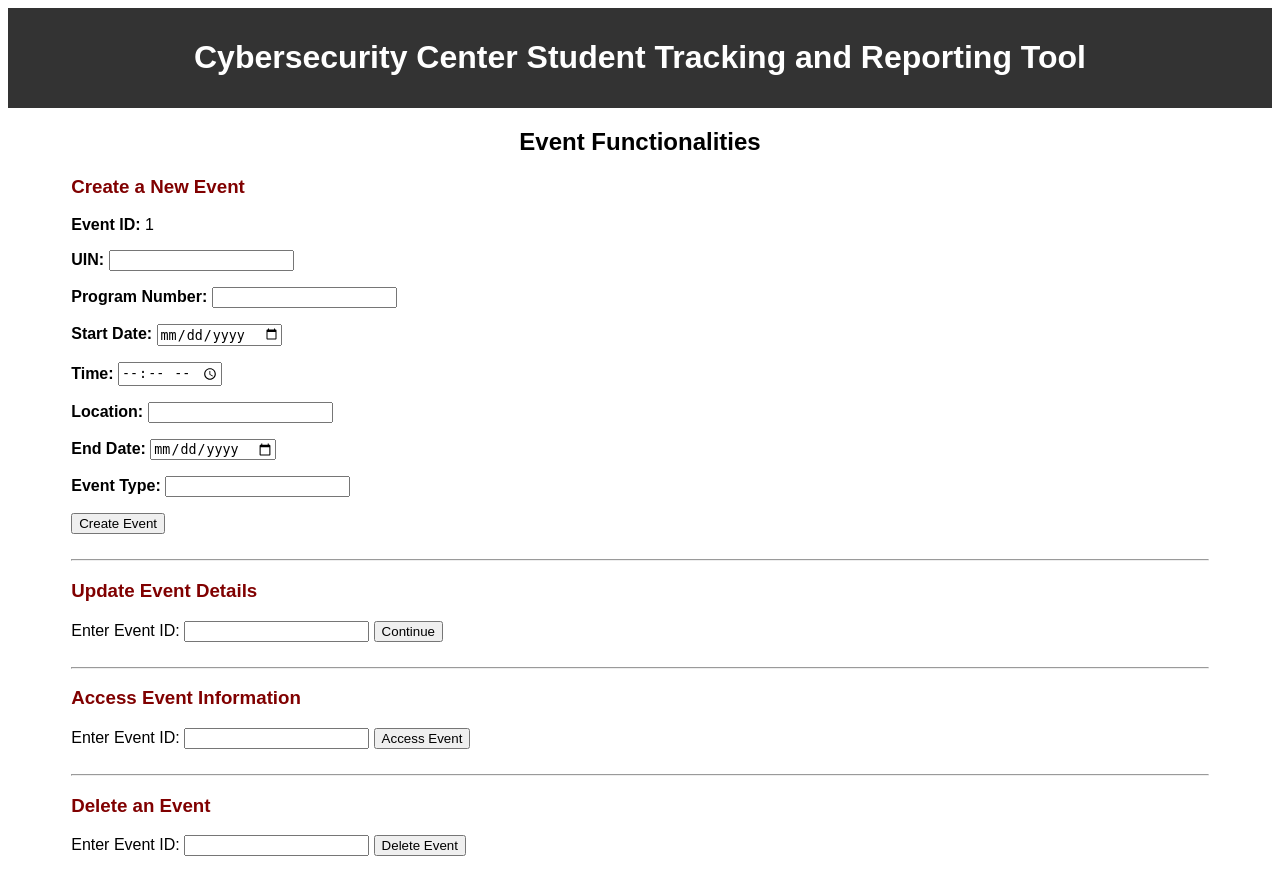
After one commit to kylediano20/csce-310-group-15, a PHP site: page /AdminEventManagement.php in a window 1280 px wide. The commit adds this page. Run offline with PHP 8.4, Linux system fonts and the light colour scheme; data that the repository does not hold is empty.

Commit message:
Finished base functionality of Event Management

```diff
--- /dev/null
+++ b/AdminEventManagement.php
@@ -0,0 +1,255 @@
+<!--This was coded by: Jaden Reyes-->
+<?php
+// Database connection details
+$host = "localhost";
+$dbUsername = "root";
+$dbPassword = "jtsr101";
+$dbname = "310_db";
+// Create connection
+$conn = new mysqli($host, $dbUsername, $dbPassword, $dbname);
+// Check connection
+if ($conn->connect_error) {
+    die("Connection failed: " . $conn->connect_error);
+}
+// Get the maximum Event_ID from the database
+$result = $conn->query("SELECT MAX(Event_ID) AS maxEventID FROM events");
+$row = $result->fetch_assoc();
+$nextEventID = $row['maxEventID'] + 1;
+$conn->close();
+?>
+
+<!DOCTYPE html>
+<html lang="en">
+<head>
+    <meta charset="UTF-8">
+    <meta name="viewport" content="width=device-width, initial-scale=1.0">
+    <title>Admin and Student Dashboard</title>
+    <link rel="stylesheet" href="styles.css">
+</head>
+<body>
+    <header>
+        <h1>Cybersecurity Center Student Tracking and Reporting Tool</h1>
+    </header>
+    <nav id="dashboardPage" style="display: none;">
+        <a href="#" onclick="showSection('admin')">Admin Dashboard</a>
+        <a href="#" onclick="showSection('student')">Student Dashboard</a>
+    </nav>
+
+    <!-- Event Admin Functionalities -->
+    <div class="container" class="functionality">
+        <div id="admin">
+            <h2 style="text-align: center;">Event Functionalities</h2>
+            <!-- Create Event Form -->
+            <div>
+                <h3 style="color: maroon;">Create a New Event</h3>
+                <form id="createEventForm" action="createEvent.php" method="POST">
+                    <p>
+                        <strong>Event ID:</strong>
+                        <span id="eventIDNumber"><?php echo $nextEventID; ?></span>
+                    </p>
+                    <p>
+                        <strong>UIN:</strong>
+                        <input type="number" id="uin" name="uin" required>
+                    </p>
+                    <p>
+                        <strong>Program Number:</strong>
+                        <input type="number" id="programNum" name="programNum" required>
+                    </p>
+                    <p>
+                        <strong>Start Date:</strong>
+                        <input type="date" id="startDate" name="startDate" required>
+                    </p>
+                    <p>
+                        <strong>Time:</strong>
+                        <input type="time" id="time" name="time" required>
+                    </p>
+                    <p>
+                        <strong>Location:</strong>
+                        <input type="text" id="location" name="location" required>
+                    </p>
+                    <p>
+                        <strong>End Date:</strong>
+                        <input type="date" id="endDate" name="endDate" required>
+                    </p>
+                    <p>
+                        <strong>Event Type:</strong>
+                        <input type="text" id="eventType" name="eventType" required>
+                    </p>
+                    <div>
+                        <button type="submit">Create Event</button>
+                    </div>
+                </form>
+            </div>
+
+            <hr style = "margin-top: 25px;">
+
+            <!-- Edit Event Details Form -->
+            <div>
+                <h3>Update Event Details</h3>
+                <form id="editEventForm">
+                    <label for="editEventID">Enter Event ID:</label>
+                    <input type="text" id="editEventID" name="editEventID" required>
+                    <button type="button" onclick="handleEditAccessButton()">Continue</button>
+                </form>
+                <div id="editEventDetails" style="display: none;">
+                    <p>
+                        <strong>Start Date:</strong>
+                        <input type="date" id="updateStartDate" name="updateStartDate" placeholder="Start Date">
+                    </p>
+                    <p>
+                        <strong>Time:</strong>
+                        <input type="time" id="updateTime" name="updateTime" placeholder="Time">
+                    </p>
+                        <strong>Location:</strong>
+                        <input type="text" id="updateLocation" name="updateLocation" placeholder="Location">
+                    </p>
+                    <p>
+                        <strong>End Date:</strong>
+                        <input type="date" id="updateEndDate" name="updateEndDate" placeholder="End Date">
+                    </p>
+                    <p>
+                        <strong>Event Type:</strong>
+                        <input type="text" id="updateEventType" name="updateEventType" placeholder="Event Type">
+                    </p>
+                    <button type="submit" onclick="handleUpdateEventDetails()">Update Event Details</button>
+                </div>
+            </div>
+
+            <hr style = "margin-top: 25px;">
+
+            <!-- Access Event Information -->
+            <div>
+                <h3 style="color: maroon;">Access Event Information</h3>
+                <!-- Form to enter Event ID -->
+                <form id="accessEventForm">
+                    <label for="accessEventID">Enter Event ID:</label>
+                    <input type="text" id="accessEventID" name="accessEventID" required>
+                    <button type="button" onclick="handleAccessEvent()">Access Event</button>
+                </form>
+                <!-- Display Event Information, should only show up after Access Event is entered -->
+                <div id="eventDetails" style="display: none;">
+                    <p><strong>Event ID:</strong> <span id="eventID"></span></p>
+                    <p><strong>UIN:</strong> <span id="eventUIN"></span></p>
+                    <p><strong>Program Number:</strong> <span id="eventProgramNum"></span></p>
+                    <p><strong>Start Date:</strong> <span id="eventStartDate"></span></p>
+                    <p><strong>Time:</strong> <span id="eventTime"></span></p>
+                    <p><strong>Location:</strong> <span id="eventLocation"></span></p>
+                    <p><strong>End Date:</strong> <span id="eventEndDate"></span></p>
+                    <p><strong>Event Type:</strong> <span id="eventEventType"></span></p>
+                </div>
+            </div>
+
+            <hr style = "margin-top: 25px;">
+
+            <!-- Delete Event -->
+            <div>
+                <h3 style="color: maroon;">Delete an Event</h3>
+                <form id="deleteEventForm" method="post" action="deleteEvent.php">
+                    <label for="deleteEventID">Enter Event ID:</label>
+                    <input type="text" id="deleteEventID" name="deleteEventID" required>
+                    <button type="submit">Delete Event</button>
+                </form>
+            </div>
+
+        </div>
+    </div>
+    <script>
+
+        /* Function to access the Event information and autopopulate the form */
+        function handleEditAccessButton() {
+            var eventID = document.getElementById("editEventID").value;
+
+            // Fetch existing data based on the provided Event ID
+            fetch("accessEvent.php", {
+                method: "POST",
+                body: new URLSearchParams({ accessEventID: eventID }),
+                headers: {
+                    "Content-Type": "application/x-www-form-urlencoded",
+                },
+            })
+            .then(response => response.json())
+            .then(data => {
+                // Check if the response contains an error message
+                if (data.error) {
+                    console.error("Error fetching event details:", data.error);
+                } else {
+                    // Populate the form fields with existing data
+                    document.getElementById('updateStartDate').value = data.Start_Date;
+                    document.getElementById('updateTime').value = data.Time;
+                    document.getElementById('updateLocation').value = data.Location;
+                    document.getElementById('updateEndDate').value = data.End_Date;
+                    document.getElementById('updateEventType').value = data.Event_Type;
+
+                    // Show the event details div
+                    document.getElementById('editEventDetails').style.display = 'block';
+                }
+            })
+            .catch(error => {
+                console.error("Error fetching event details:", error);
+            });
+        }
+        /* Function to update the Event details in the database */
+        function handleUpdateEventDetails() {
+            // Retrieve the form values
+            var eventID = document.getElementById('editEventID').value;
+            var startDate = document.getElementById('updateStartDate').value;
+            var time = document.getElementById('updateTime').value;
+            var location = document.getElementById('updateLocation').value;
+            var endDate = document.getElementById('updateEndDate').value;
+            var eventType = document.getElementById('updateEventType').value;
+
+            // Update the database with new values
+            fetch("editEvent.php", {
+                method: "POST",
+                body: new URLSearchParams({
+                    editEventID: eventID,
+                    updateStartDate: startDate,
+                    updateTime: time,
+                    updateLocation: location,
+                    updateEndDate: endDate,
+                    updateEventType: eventType,
+                }),
+                headers: {
+                    "Content-Type": "application/x-www-form-urlencoded",
+                },
+            })
+            .then(response => response.json())
+            .then(result => {
+                console.log(result);
+                // Optionally, you can display a success message or perform other actions
+            })
+            .catch(error => {
+                console.error("Error updating event details:", error);
+            });
+        }
+        /* Function to access the Event information */
+        function handleAccessEvent() {
+            var eventID = document.getElementById("accessEventID").value;
+            fetch("accessEvent.php", {
+                method: "POST",
+                body: new URLSearchParams({ accessEventID: eventID }),
+                headers: {
+                    "Content-Type": "application/x-www-form-urlencoded",
+                },
+            })
+            .then(response => response.json())
+            .then(data => {
+                document.getElementById('eventID').innerText = data.Event_ID;
+                document.getElementById('eventUIN').innerText = data.UIN;
+                document.getElementById('eventProgramNum').innerText = data.Program_Num;
+                document.getElementById('eventStartDate').innerText = data.Start_Date;
+                document.getElementById('eventTime').innerText = data.Time;
+                document.getElementById('eventLocation').innerText = data.Location;
+                document.getElementById('eventEndDate').innerText = data.End_Date;
+                document.getElementById('eventEventType').innerText = data.Event_Type;
+                // Show the event details div
+                document.getElementById('eventDetails').style.display = 'block';
+            })
+            .catch(error => {
+                console.error("Error fetching event details:", error);
+            });
+        }
+
+    </script>
+</body>
+</html>
--- a/styles.css
+++ b/styles.css
@@ -1,8 +1,13 @@
 /*Coded by: Jaden Reyes for Event Management and Document Upload*/
+div {
+    margin-bottom: 15px;
+}
+h3 {
+    color:maroon;
+}
 body {
     font-family: Arial, sans-serif;
 }
-
 .container {
     width: 90%;
     margin: auto;
```
Also changed, not shown: AdminEventManagement.html (deleted, +0 -120 lines), accessEvent.php (added, +41 -0 lines), createEvent.php (added, +42 -0 lines), deleteEvent.php (added, +42 -0 lines), editEvent.php (added, +76 -0 lines).
